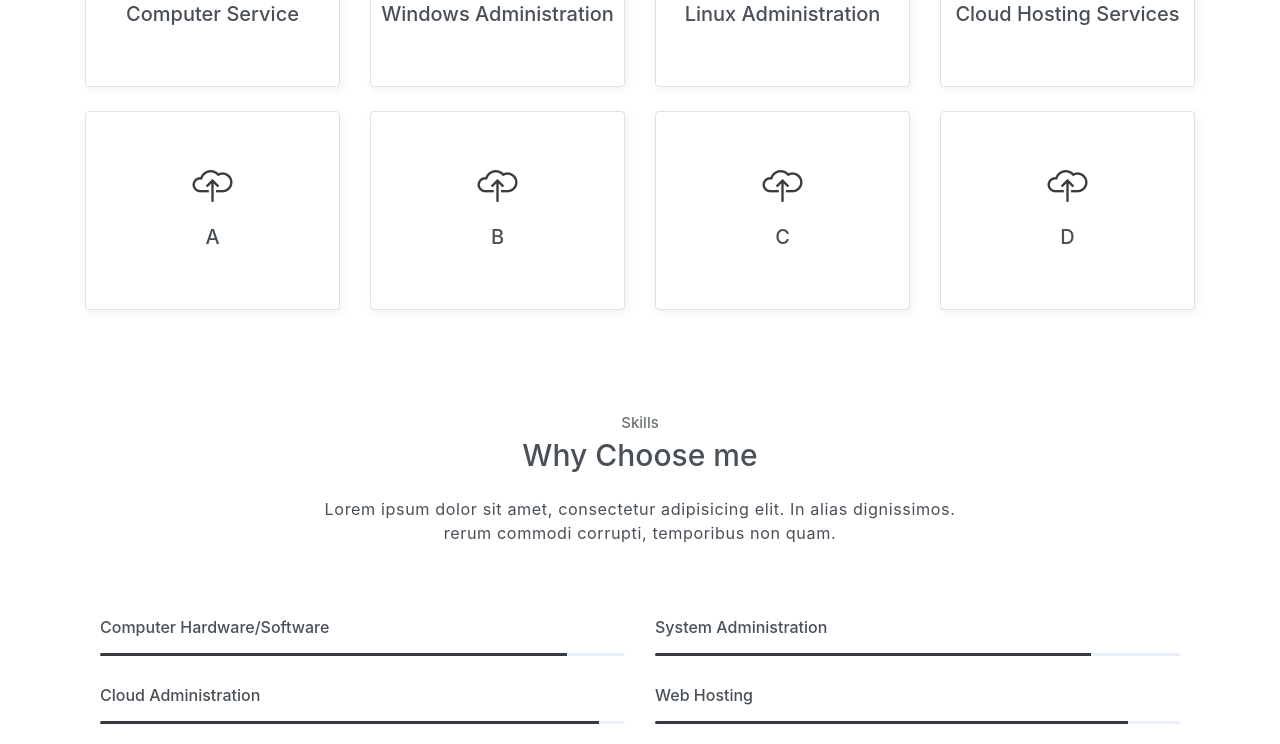
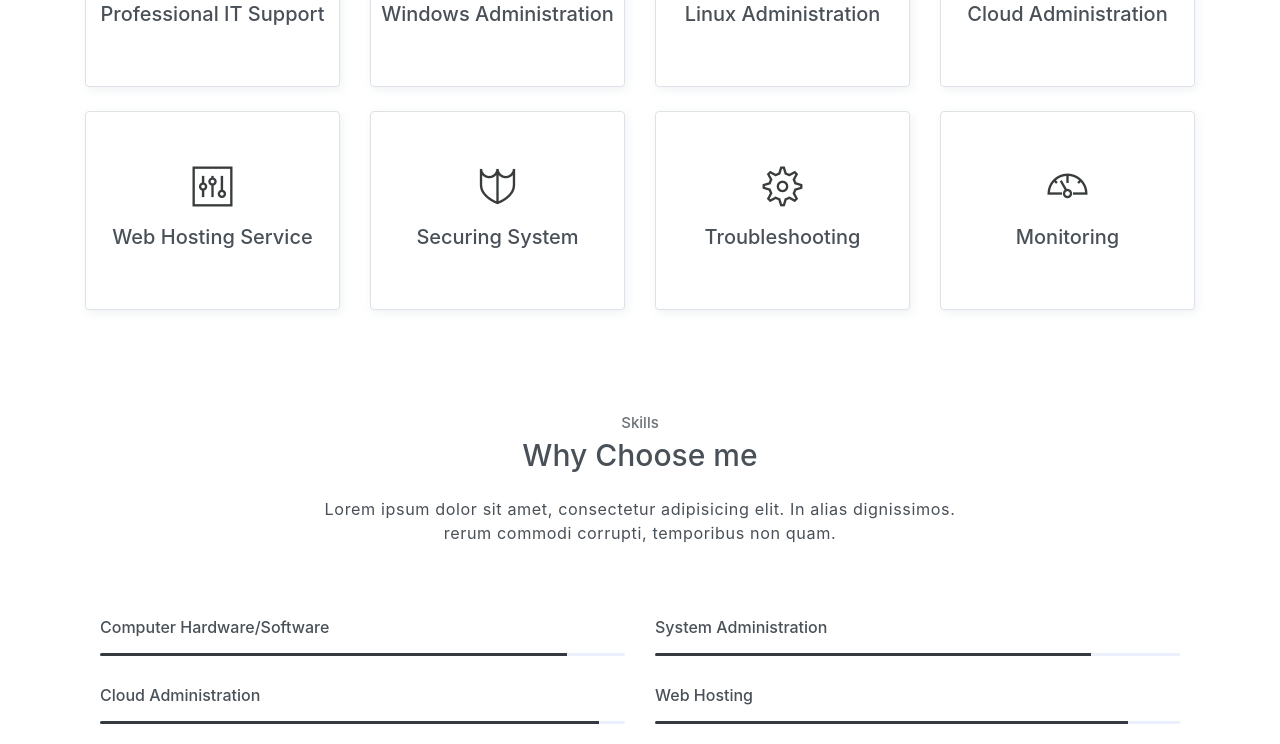
Before and after one commit to waiyan-it/waiyan-it.github.io, a plain HTML site: page index.html in a window 1280 px wide. Shown: the part 1692-2436 px from the top of the page. Drawn offline with Linux system fonts and the light colour scheme.

Commit message:
Add files via upload

```diff
--- a/index.html
+++ b/index.html
@@ -97,8 +97,8 @@
                 <div class="col-sm-6 col-md-3 mb-4">
                     <div class="custom-card card border">
                         <div class="card-body">
-                            <i class="icon ti-desktop"></i>
-                            <h5>Computer Service</h5>
+                            <i class="icon ti-headphone-alt"></i>
+                            <h5>Professional IT Support</h5>
                         </div>
                     </div>
                 </div>
@@ -122,39 +122,39 @@
                     <div class="custom-card card border">
                         <div class="card-body">
                             <i class="icon ti-cloud-up"></i>
-                            <h5>Cloud Hosting Services</h5>
+                            <h5>Cloud Administration</h5>
                         </div>
                     </div>
                 </div>
                 <div class="col-sm-6 col-md-3 mb-4">
                     <div class="custom-card card border">
                         <div class="card-body">
-                            <i class="icon ti-cloud-up"></i>
-                            <h5>A</h5>
+                            <i class="icon ti-panel"></i>
+                            <h5>Web Hosting Service</h5>
                         </div>
                     </div>
                 </div>
                 <div class="col-sm-6 col-md-3 mb-4">
                     <div class="custom-card card border">
                         <div class="card-body">
-                            <i class="icon ti-cloud-up"></i>
-                            <h5>B</h5>
+                            <i class="icon ti-shield"></i>
+                            <h5>Securing System</h5>
                         </div>
                     </div>
                 </div>
                 <div class="col-sm-6 col-md-3 mb-4">
                     <div class="custom-card card border">
                         <div class="card-body">
-                            <i class="icon ti-cloud-up"></i>
-                            <h5>C</h5>
+                            <i class="icon ti-settings"></i>
+                            <h5>Troubleshooting</h5>
                         </div>
                     </div>
                 </div>
                 <div class="col-sm-6 col-md-3 mb-4">
                     <div class="custom-card card border">
                         <div class="card-body">
-                            <i class="icon ti-cloud-up"></i>
-                            <h5>D</h5>
+                            <i class="icon ti-dashboard"></i>
+                            <h5>Monitoring</h5>
                         </div>
                     </div>
                 </div>
```
